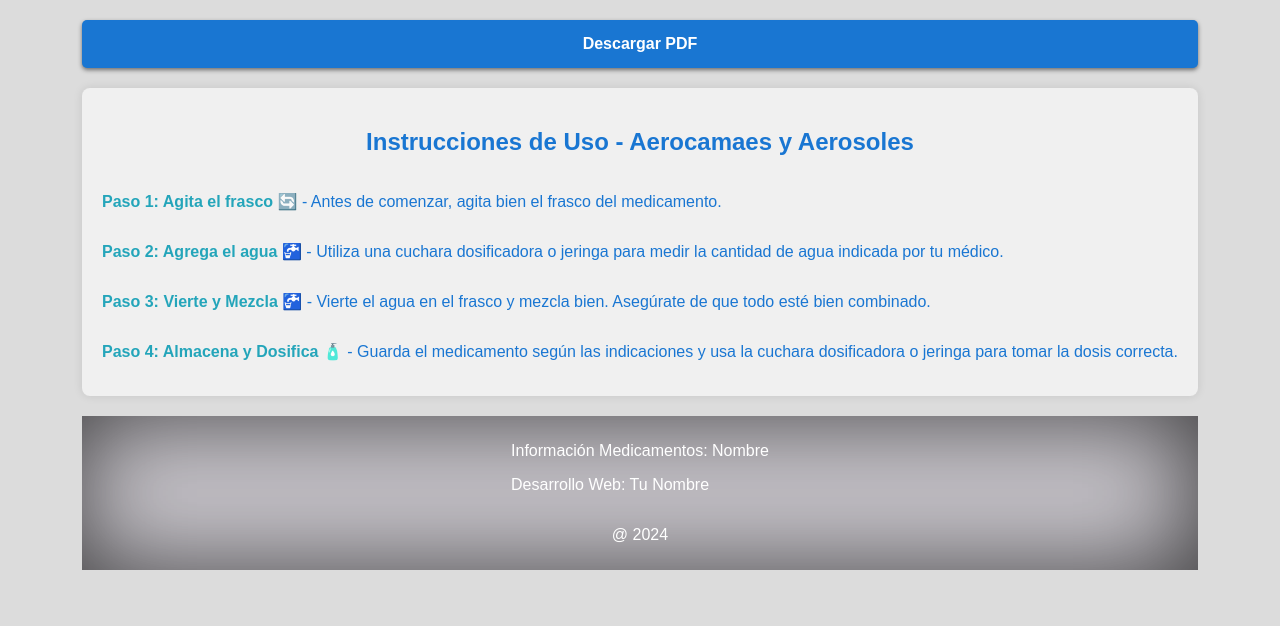
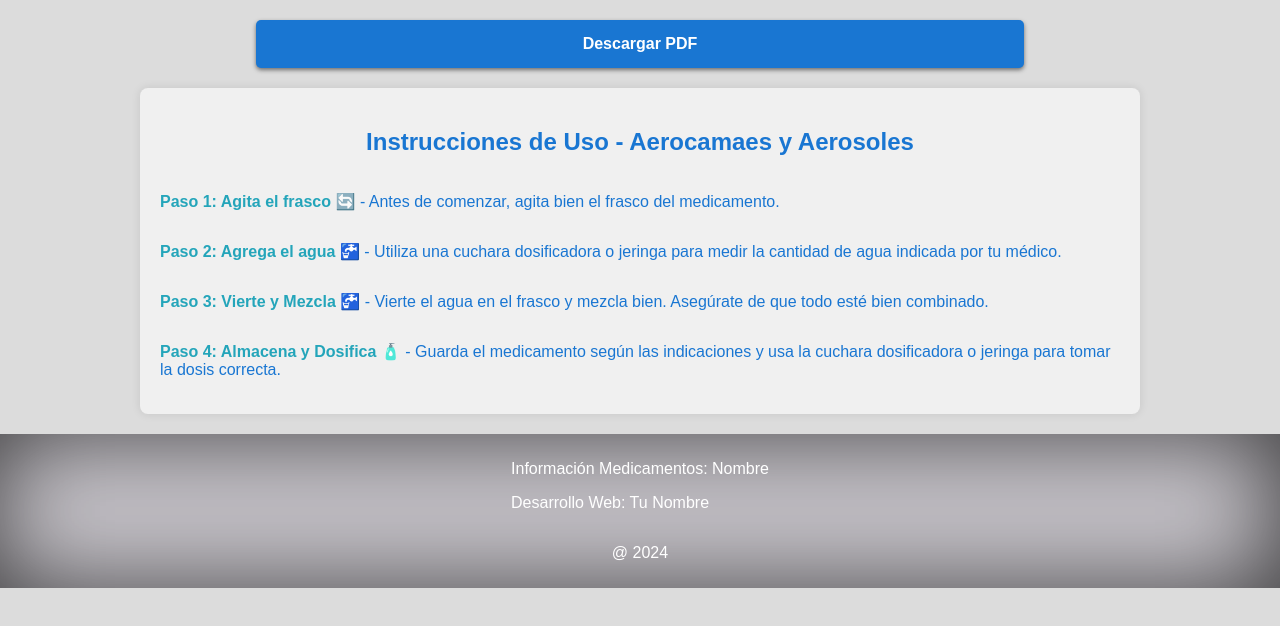
Before and after one commit to MartuV/instrucciones-uso, a React (Create React App) app: page /instrucciones-uso/aerosoles in a window 1280 px wide. Shown: the top 626 px of the page. Built offline with nearby package versions, Linux system fonts and the light colour scheme.

Commit message:
navbar-footer ancho pagina

```diff
--- a/src/App.css
+++ b/src/App.css
@@ -1,59 +1,16 @@
-.App {
-  text-align: center;
-}
-
-.App-logo {
-  height: 40vmin;
-  pointer-events: none;
-}
-
-@media (prefers-reduced-motion: no-preference) {
-  .App-logo {
-    animation: App-logo-spin infinite 20s linear;
-  }
-}
-
-.App-header {
-  background-color: #282c34;
-  min-height: 100vh;
-  display: flex;
-  flex-direction: column;
-  align-items: center;
-  justify-content: center;
-  font-size: calc(10px + 2vmin);
-  color: white;
-}
-
-.App-link {
-  color: #61dafb;
-}
-
-@keyframes App-logo-spin {
-  from {
-    transform: rotate(0deg);
-  }
-  to {
-    transform: rotate(360deg);
-  }
-}
-
 
 body {
+  box-sizing: border-box,;
   margin: 0;
+  padding: 0;
   font-family: Arial, sans-serif;
   background-color:#dcdcdc;
-  display: flex;
-  flex-direction: column;
-  align-items: center;
-  min-height: 100vh;
+
 
 }
 
-
-
 .button {
   display: block;
-  width: 100%;
   margin: 20px auto; /* Ajusta el margen en lugar de usar auto en vertical */
   padding: 15px; /* Aumenta el relleno para hacer el botón más grande */
   cursor: pointer;
@@ -70,6 +27,18 @@ body {
   font-weight: bold;
 }
 
+@media only screen and (max-width: 699px) {
+  .button {
+    width: 95%; /* Para pantallas pequeñas */
+  }
+}
+
+@media only screen and (min-width: 700px) {
+  .button {
+    width: 60%; /* Para pantallas grandes */
+  }
+}
+
 .button:hover {
   background-color: #1565c0; /* Cambia el color de fondo al pasar el ratón */
   box-shadow: 0px 4px 8px rgba(0, 0, 0, 0.5); /* Aumenta la sombra al pasar el ratón */
--- a/src/App.js
+++ b/src/App.js
@@ -1,5 +1,5 @@
 import logo from './logo.svg';
-import './App.css';
+
 import React from 'react';
 import { BrowserRouter as Router, Routes, Route } from 'react-router-dom';
 import MenuQR from './componentes/MenuQR';
--- a/src/componentes/Aerosoles.js
+++ b/src/componentes/Aerosoles.js
@@ -1,5 +1,6 @@
 import React, { useState } from 'react';
 import { generarPdf } from '../funciones/generarPdf';
+import '../App.css';
 import '../estilos/indicaciones.css';
 
 
--- a/src/componentes/Jarabes.js
+++ b/src/componentes/Jarabes.js
@@ -1,6 +1,7 @@
 import React, { useState } from 'react';
 import { generarPdf } from '../funciones/generarPdf';
 import '../App.css';
+import '../estilos/indicaciones.css';
 
 function Jarabes() {
     const [mostrarBoton, setMostrarBoton] = useState(true);
--- a/src/componentes/MenuQR.js
+++ b/src/componentes/MenuQR.js
@@ -1,19 +1,20 @@
 import React from 'react';
+import '../App.css'
 import '../estilos/menuQR.css';
-import '../App.css';
 import Tarjeta from './Tarjeta';
 
-
 function MenuQR() {
+    // Datos de ejemplo de imágenes QR
     const qrImages = [
         { nombre: 'Indicaciones 1', imagen: 'qr1.png', grupo: 'Antibioticos Jarabe', medicamentos: 'Amoxicilina, Cefalexina' },
         { nombre: 'Indicaciones 2', imagen: 'qr2.jpeg', grupo: 'Aerosoles y Aerocamaras', medicamentos: 'Salbutamol, Budesonide' },
     ];
 
     return (
-        <div className="container">
-            <div className="menuQr">
+        <div className="container"> {/* Contenedor principal */}
+            <div className="menuQr"> {/* Contenedor específico del menú QR */}
                 <h4>Haga click en el boton o scanee el codigo QR para ver las instrucciones de uso</h4>
+                {/* Mapear las imágenes QR */}
                 {qrImages.map((item, index) => (
                     <Tarjeta key={index} nombre={item.nombre} qrImage={item.imagen} grupo={item.grupo} medicamentos={item.medicamentos} />
                 ))}
--- a/src/componentes/Navbar.js
+++ b/src/componentes/Navbar.js
@@ -1,12 +1,12 @@
 import React from 'react';
-import logohospi from '../imagenes/logohospi.jpg'; // Ruta a tu logo
+import qr1 from '../imagenes/qr1.png'; // Ruta a tu logo
 import '../estilos/navbar.css';
 
 function Navbar() {
     return (
         <nav className="navbar">
             <div className="logo-container">
-                <img src={logohospi} alt="Logo" className="logo" />
+                <img src={qr1} alt="Logo" className="logo" />
             </div>
             <div className="texto">
                 <h1 className="title">División Farmacia</h1>
--- a/src/estilos/indicaciones.css
+++ b/src/estilos/indicaciones.css
@@ -1,18 +1,20 @@
 #contenedor-principal {
     max-width: 100%;
-    width: auto;
-    margin: auto;
+    width: 85%; /* Por defecto para pantallas pequeñas */
     display: flex;
+
+    justify-content: center; /* Centrar horizontalmente */
     flex-direction: column;
     background-color: #f0f0f0; /* Color gris claro */
     padding: 20px;
     border-radius: 8px;
     box-shadow: 0 0 10px rgba(0, 0, 0, 0.1);
     position: relative;
+    margin: 0 auto; /* Centrar horizontalmente */
 }
 
 #contenedor-principal p {
-    text-align: justify;
+    text-align: left;
     margin-bottom: 15px;
     color: #1976D2;
 }
@@ -20,3 +22,11 @@
 strong {
     color: #24a5ba;
 }
+
+@media only screen and (min-width: 700px) {
+    #contenedor-principal {
+        width: 75%; /* Para pantallas grandes */
+    }
+
+
+}
--- a/src/estilos/menuQR.css
+++ b/src/estilos/menuQR.css
@@ -1,10 +1,9 @@
-/* styles.css */
-
 h4 {
   text-align: center;
   color: #1976D2;
   margin: 5px 5px 5px 5px;
 }
+
 
 
 .container {
@@ -13,7 +12,7 @@ h4 {
   align-items: center;
   flex-direction: column;
   min-height: 100vh;
-    margin: 0;
+  margin-top: 85px;
   font-family: Arial, sans-serif;
   background-color: #dcdcdc;
 }
--- a/src/estilos/navbar.css
+++ b/src/estilos/navbar.css
@@ -4,8 +4,12 @@
     background-color: #1565c0; /* Azul verdoso */
     padding: 5px 8px; /* Reducimos aún más el padding interior del navbar */
     display: flex;
+    width: 100%;
     align-items: center; /* Centra verticalmente el contenido */
     color: white; /* Color del texto */
+    position: fixed; /* Hace que la barra de navegación sea fija */
+    top: 0; /* Ancla la barra de navegación en la parte superior */
+    left: 0; /* Asegura que la barra de navegación esté alineada a la izquierda */
     background-image: linear-gradient(45deg, transparent 50%, rgba(255,255,255,0.1) 50%), linear-gradient(-45deg, transparent 50%, rgba(255,255,255,0.1) 50%);
     background-size: 20px 20px; /* Tamaño del patrón */
 
--- a/src/funciones/generarPdf.js
+++ b/src/funciones/generarPdf.js
@@ -20,7 +20,7 @@ function generarPdf() {
             var altoOriginal = this.height;
 
             // Definir porcentaje relativo al ancho de la página
-            var porcentajeAncho = 0.70; // 70% del ancho de la página
+            var porcentajeAncho = 0.7; // 70% del ancho de la página
 
             // Calcular el alto relativo manteniendo la proporción original
             var altoRelativo = (porcentajeAncho * pdf.internal.pageSize.width * altoOriginal) / anchoOriginal;
```
Also changed, not shown: src/estilos/footer.css (indentation only). Lines whose indentation alone changed are shown as unchanged.
